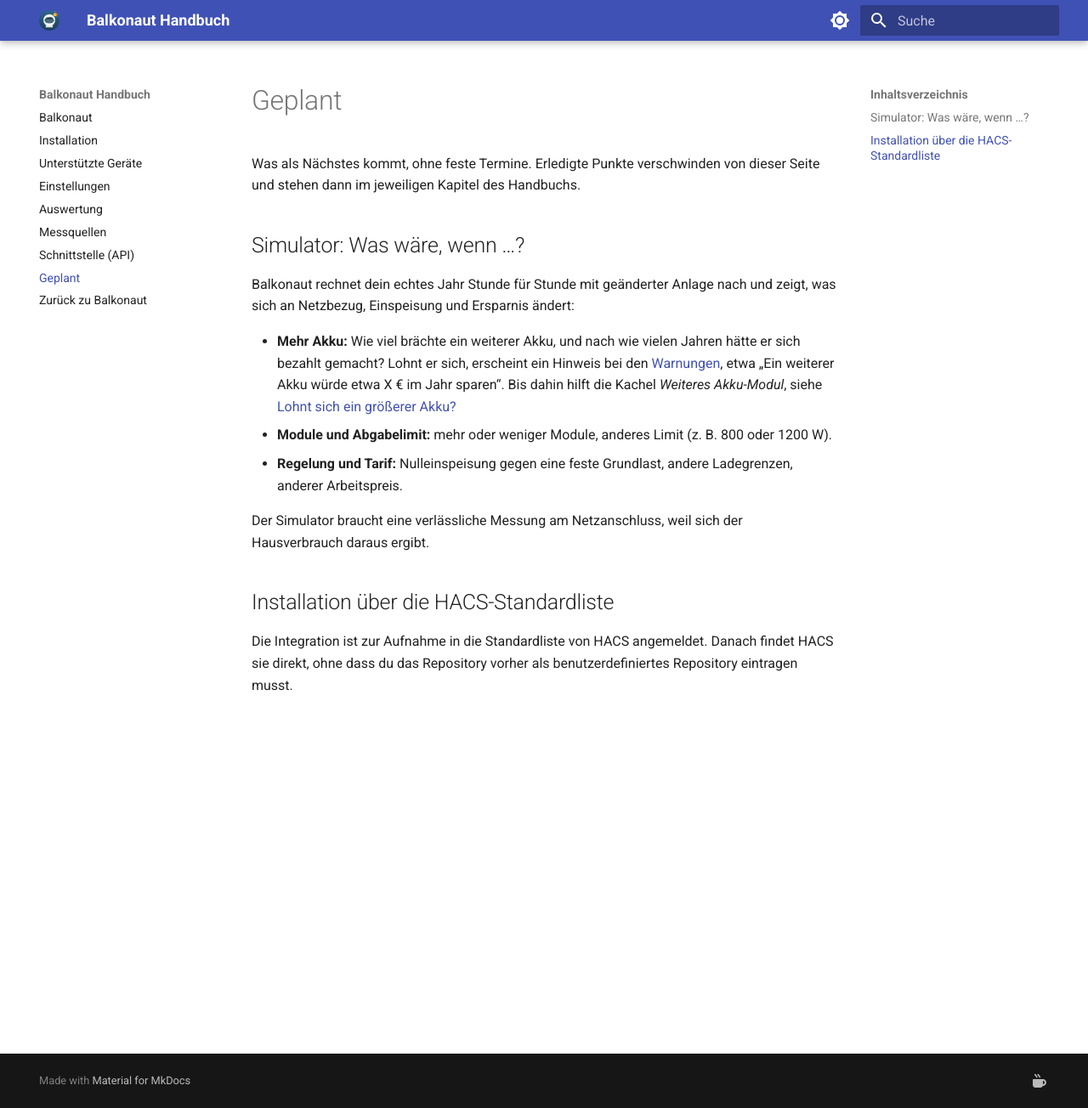
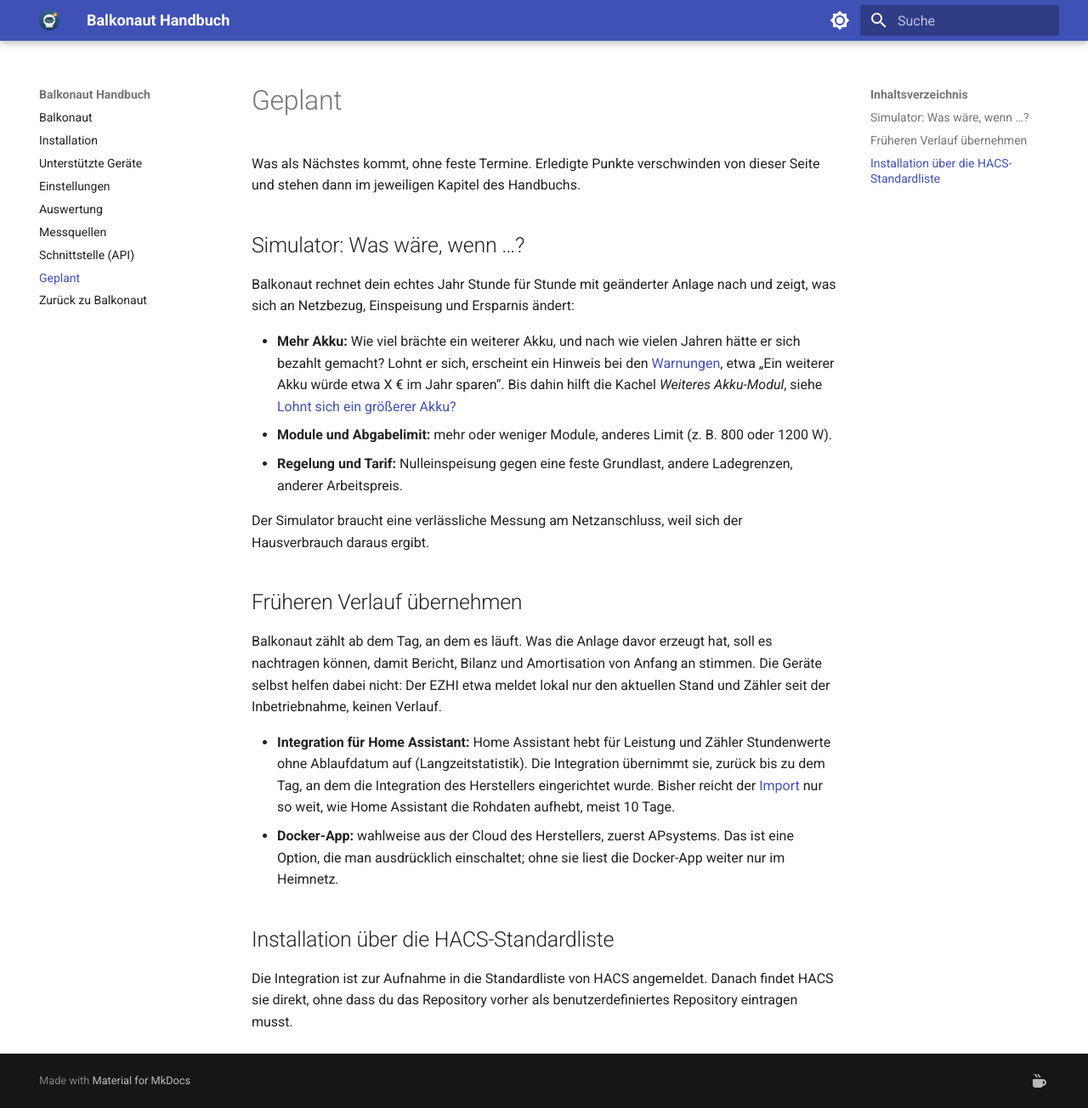
Before and after one commit to balkonaut/balkonaut, an MkDocs documentation site: the page built from docs/geplant.md, in a window 1280 px wide and 1304 px high. Shown: the whole window at 85% size. Built offline with MkDocs 1.6.1 and Material for MkDocs 9.7.7, drawn with Linux system fonts in a browser that asks for light colours.

Commit message:
Handbuch Geplant: früheren Verlauf übernehmen (Integration über die Langzeitstatistik von Home Assistant, Docker-App wahlweise aus der Herstellercloud)
Refs #142
Refs #143

```diff
--- a/docs/geplant.md
+++ b/docs/geplant.md
@@ -17,6 +17,19 @@
 
 Der Simulator braucht eine verlässliche Messung am Netzanschluss, weil sich der Hausverbrauch daraus ergibt.
 
+## Früheren Verlauf übernehmen
+
+Balkonaut zählt ab dem Tag, an dem es läuft. Was die Anlage davor erzeugt hat, soll es nachtragen können, damit
+Bericht, Bilanz und Amortisation von Anfang an stimmen. Die Geräte selbst helfen dabei nicht: Der EZHI etwa meldet
+lokal nur den aktuellen Stand und Zähler seit der Inbetriebnahme, keinen Verlauf.
+
+- **Integration für Home Assistant:** Home Assistant hebt für Leistung und Zähler Stundenwerte ohne Ablaufdatum
+  auf (Langzeitstatistik). Die Integration übernimmt sie, zurück bis zu dem Tag, an dem die Integration des
+  Herstellers eingerichtet wurde. Bisher reicht der [Import](installation.md) nur so weit, wie Home Assistant die
+  Rohdaten aufhebt, meist 10 Tage.
+- **Docker-App:** wahlweise aus der Cloud des Herstellers, zuerst APsystems. Das ist eine Option, die man
+  ausdrücklich einschaltet; ohne sie liest die Docker-App weiter nur im Heimnetz.
+
 ## Installation über die HACS-Standardliste
 
 Die Integration ist zur Aufnahme in die Standardliste von HACS angemeldet. Danach findet HACS sie direkt, ohne dass
```
